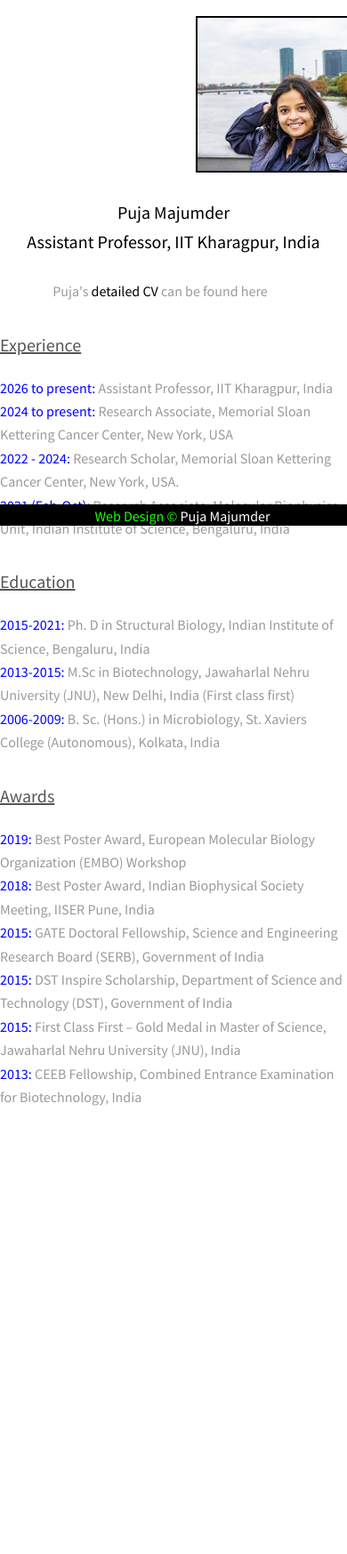
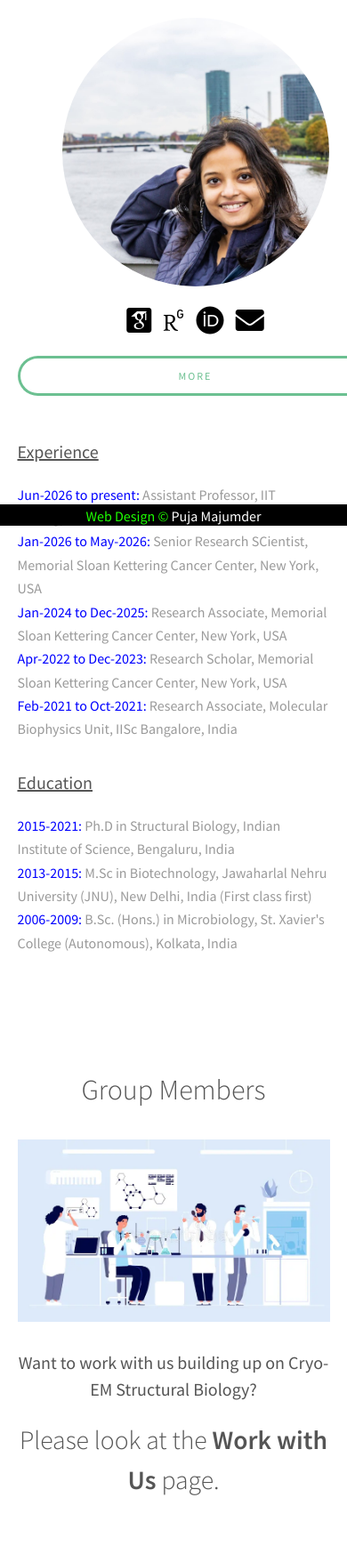
Before and after one commit to PujaMajumder/pujamajumder.github.io, a plain HTML site: page Team.html in a window 390 px wide. Shown: the part 253-2000 px from the top of the page at 89% size. Before the commit the page ends 1532 px from the top, so only its background shows below. Drawn offline with Linux system fonts and the light colour scheme; files whose address does not match are found by name.

Commit message:
major_update_revamp

```diff
--- a/Team.html
+++ b/Team.html
@@ -1,23 +1,29 @@
 <!DOCTYPE HTML>
-<!--
-	Puja's Research Page
-	Designed by Puja Majumder from the
-	PROJECTION by Templated code
--->
 <html>
 <head>
 	<title>Meet the Team</title>
 	<meta charset="utf-8" />
 	<meta name="viewport" content="width=device-width, initial-scale=1" />
+
 	<link rel="stylesheet" href="assets/css/main.css" />
+	<link rel="stylesheet" href="academicons-1.9.1/academicons-1.9.1/css/academicons.min.css" />
+	<link rel="stylesheet"
+		  href="https://use.fontawesome.com/releases/v5.8.1/css/all.css"
+		  crossorigin="anonymous"/>
+
 </head>
+
 <body class="subpage">
-
 
 	<!-- Header -->
 	<header id="header">
 		<div class="inner">
-							<a href="index.html" class="logo"><span style="color:rgb(30, 255, 0)">Structural Biology Research Page</span></a>
+			<a href="index.html" class="logo">
+				<span style="color:rgb(30,255,0)">
+					Structural Biology Research Page
+				</span>
+			</a>
+
 			<nav id="nav">
 				<a href="index.html">Home</a>
 				<a href="Team.html">Team</a>
@@ -25,74 +31,187 @@
 				<a href="Publications.html">Publications</a>
 				<a href="Opportunity.html">Work with us</a>
 				<a href="News.html">News</a>
+			</nav>
 
-							</nav>
-							<a href="#navPanel" class="navPanelToggle"><span class="fa fa-bars"></span></a>
+			<a href="#navPanel" class="navPanelToggle">
+				<span class="fa fa-bars"></span>
+			</a>
 		</div>
 	</header>
+
 	<br>
 	<br>
 
-		<!-- Main -->
+	<!-- Team Lead -->
+	<section id="three" class="wrapper">
+		<div class="inner">
 
+			<header class="align-center">
+				<h2>Dr. Puja Majumder, Team Lead</h2>
+			</header>
 
+			<div style="
+				display:flex;
+				gap:3em;
+				align-items:flex-start;
+				flex-wrap:wrap;
+			">
 
+				<!-- Left Column -->
+				<div style="
+					width:400px;
+					text-align:center;
+					flex-shrink:0;
+				">
 
-		<h2 id="profile" class="align-center">Academic Profile</h2>
-
-		<div class="row" style="align-content:center">
-			<div class="5u 12u$(small)">
-			<!--div class="column"-->
-				<figure  class="image-round-left">
-					<img src="images/team/puja.jpg"  style="width: 45%; height: 45%; border: 2px solid black; margin: 100px 30px 20px 220px; align-content: center;"/>
-					<figcaption class="caption" style= "text-align: center; color: black; font-size:20px; margin: 0px 0px 0px 0px;"> Puja Majumder <br>Assistant Professor, IIT Kharagpur, India</figcaption>
-				</figure>
-				<br>
-
-				<p style= "text-align: center; margin: 0px 30px 0px 0px;"> Puja's <a href="images/team/CV_Puja_2025.pdf" style="color:black; text-decoration:none">detailed CV</a> can be found here</p>
+					<div class="image round">
+						<img src="images/team/puja.jpg"
+							 alt="Dr. Puja Majumder"
+							 style="width:300px;height:auto;">
 					</div>
 
-			<div class="7u$ 12u$(small)">
-			<!--div class="column"-->
-				<p>
-					<h3><u>Experience</u></h3>
-					<span style= "color: blue">2026 to present:</span>  Assistant Professor, IIT Kharagpur, India <br>
-					<span style= "color: blue">2024 to present:</span>  Research Associate, Memorial Sloan Kettering Cancer Center, New York, USA <br>
-					<span style= "color: blue">2022 - 2024:</span> Research Scholar, Memorial Sloan Kettering Cancer Center, New York, USA. <br>
-					<span style= "color: blue">2021 (Feb-Oct):</span> Research Associate, Molecular Biophysics Unit, Indian Institute of Science, Bengaluru, India<br>
-				</p>
+					<div style="margin-top:15px;">
 
-				<p>
-					<h3><u>Education</u></h3>
-					<span style= "color: blue">2015-2021:</span> Ph. D in Structural Biology, Indian Institute of Science, Bengaluru, India<br>
-					<span style= "color: blue">2013-2015:</span> M.Sc in Biotechnology, Jawaharlal Nehru University (JNU), New Delhi, India (First class first) <br>
-					<span style= "color: blue">2006-2009:</span> B. Sc. (Hons.) in Microbiology, St. Xaviers College (Autonomous), Kolkata, India<br>
-				</p>
+						<a href="https://scholar.google.com/citations?hl=en&user=a9JYDr4AAAAJ&view_op=list_works&sortby=pubdate"
+						   style="color:black;text-decoration:none;"
+						   class="ai ai-google-scholar-square ai-2x"></a>
 
-				<p>
-					<h3><u>Awards</u></h3>
-					<span style= "color: blue">2019:</span> Best Poster Award, European Molecular Biology Organization (EMBO) Workshop<br>
-					<span style= "color: blue">2018:</span> Best Poster Award, Indian Biophysical Society Meeting, IISER Pune, India <br>
-					<span style= "color: blue">2015:</span> GATE Doctoral Fellowship, Science and Engineering Research Board (SERB), Government of India<br>
-					<span style= "color: blue">2015:</span> DST Inspire Scholarship, Department of Science and Technology (DST), Government of India<br>
-					<span style= "color: blue">2015:</span> First Class First – Gold Medal in Master of Science, Jawaharlal Nehru University (JNU), India<br>
-					<span style= "color: blue">2013:</span> CEEB Fellowship, Combined Entrance Examination for Biotechnology, India<br>
-				</p>
+						&nbsp;&nbsp;
 
+						<a href="https://www.researchgate.net/profile/Puja-Majumder"
+						   style="color:black;text-decoration:none;"
+						   class="ai ai-researchgate ai-2x"></a>
 
+						&nbsp;&nbsp;
+
+						<a href="https://orcid.org/0000-0002-5421-6814"
+						   style="color:black;text-decoration:none;"
+						   class="ai ai-orcid ai-2x"></a>
+
+						&nbsp;&nbsp;
+
+						<a href="mailto:puja@bt.iitkgp.ac.in"
+						   style="color:black;text-decoration:none;"
+						   class="fa fa-envelope fa-2x"></a>
 
 					</div>
 
+					<div style="margin-top:20px;">
+						<a href="Profile.html" class="button">
+							More
+						</a>
+					</div>
 
+				</div>
 
+				<!-- Right Column -->
+				<div style="
+					flex:1;
+					min-width:350px;
+				">
 
+					<h3><u>Experience</u></h3>
 
+					<p>
+						<span style="color:blue;">
+							Jun-2026 to present:
+						</span>
+						Assistant Professor, IIT Kharagpur, India
+						<br>
 
+						<span style="color:blue;">
+						Jan-2026 to May-2026:
+						</span>
+						Senior Research SCientist, Memorial Sloan Kettering Cancer Center, New York, USA
+						<br>
 
+						<span style="color:blue;">
+						Jan-2024 to Dec-2025:
+						</span>
+						Research Associate, Memorial Sloan Kettering Cancer Center, New York, USA
+						<br>
+
+						<span style="color:blue;">
+							Apr-2022 to Dec-2023:
+						</span>
+						Research Scholar, Memorial Sloan Kettering Cancer Center, New York, USA
+						<br>
+
+						<span style="color:blue;">
+							Feb-2021 to Oct-2021:
+						</span>
+						Research Associate, Molecular Biophysics Unit, IISc Bangalore, India
+					</p>
+
+					<h3><u>Education</u></h3>
+
+					<p>
+						<span style="color:blue;">
+							2015-2021:
+						</span>
+						Ph.D in Structural Biology, Indian Institute of Science, Bengaluru, India
+						<br>
+
+						<span style="color:blue;">
+							2013-2015:
+						</span>
+						M.Sc in Biotechnology, Jawaharlal Nehru University (JNU), New Delhi, India (First class first)
+						<br>
+
+						<span style="color:blue;">
+							2006-2009:
+						</span>
+						B.Sc. (Hons.) in Microbiology, St. Xavier's College (Autonomous), Kolkata, India
+					</p>
+
+				</div>
+
+			</div>
+
+		</div>
+	</section>
+
+	<!-- Group Members -->
+	<section class="wrapper align-center">
+
+		<div class="inner">
+
+			<header class="align-center">
+				<h2>Group Members</h2>
+			</header>
+
+			<div style="margin-top:2em;">
+
+				<img src="images/team/scientist.webp"
+					 alt="Minion"
+					 style="
+						max-width:660px;
+						width:100%;
+						height:auto;
+						margin-bottom:1.5em;
+					 ">
+
+				<h3>
+					Want to work with us building up on Cryo-EM Structural Biology?
+				</h3>
+
+				<h2>
+					Please look at the
+					<a href="Opportunity.html">
+						<strong>Work with Us</strong>
+					</a>
+					page.
+				</h2>
+
+			</div>
+
+		</div>
+
+	</section>
 
 	<!-- Footer -->
+	<style>
 
-		<style>
 		.footer {
 			position: fixed;
 			left: 0;
@@ -102,15 +221,22 @@
 			background-color: black;
 			color: white;
 			text-align: center;
+			z-index: 999;
 		}
+
 	</style>
 
 	<div class="footer">
 		<div class="inner">
-				  <p><span style="color:rgb(30, 255, 0)">Web Design <span>&#169;</span></span> Puja Majumder</p>
+			<p>
+				<span style="color:rgb(30,255,0)">
+					Web Design &#169;
+				</span>
+				Puja Majumder
+			</p>
 		</div>
 	</div>
-			</footer>
+
 	<!-- Scripts -->
 	<script src="assets/js/jquery.min.js"></script>
 	<script src="assets/js/skel.min.js"></script>
```
Also changed, not shown: Opportunity.html (+10 -13 lines), Profile.html (added, +121 -0 lines), index.html (+3 -1 lines), images/team/scientist.webp (added). Lines whose indentation alone changed are shown as unchanged.
